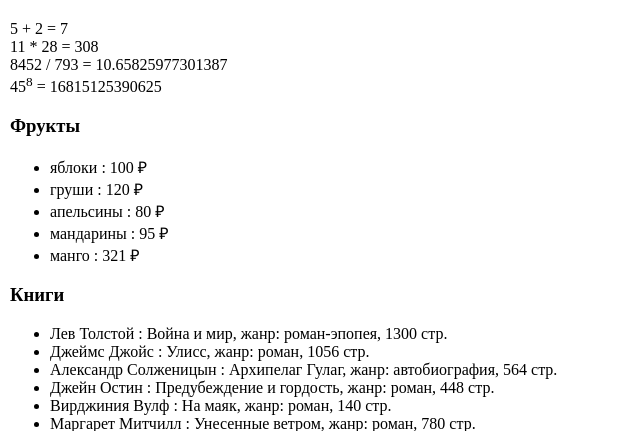
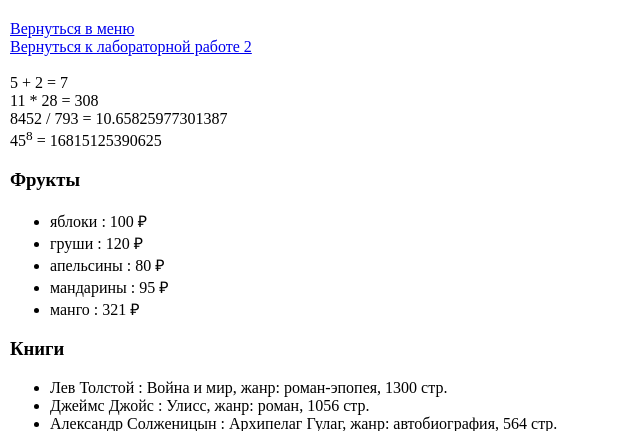
Before and after one commit to provorova/DashaLena2, a Flask app: page /lab2/example in a window 1280 px wide. Shown: the part 58-489 px from the top of the page, without its empty margins (0-640 px from the left). Run offline with Flask 3, Linux system fonts and the light colour scheme.

Commit message:
Добавлены ссылки

```diff
--- a/app.py
+++ b/app.py
@@ -25,6 +25,7 @@ def menu():
 
         <ul>
             <li><a href="/lab1">Лабораторная работа 1</a></li>
+            <li><a href="/lab2">Лабораторная работа 2</a></li>
         </ul>
 
         <footer>
--- a/templates/base.html
+++ b/templates/base.html
@@ -12,6 +12,7 @@
     </header>
 
     <main>
+        <a href="/menu">Вернуться в меню</a><br>
         {% block main %}{% endblock %}
     </main>
 
--- a/templates/example.html
+++ b/templates/example.html
@@ -19,6 +19,8 @@
     </header>
 
     <main>
+        <a href="/menu">Вернуться в меню</a><br>
+        <a href="/lab2">Вернуться к лабораторной работе 2</a><br><br>
         5 + 2 = {{ 5 + 2 }}<br>
         11 * 28 = {{ 11 * 28 }}<br>
         8452 / 793 = {{ 8452 / 793 }}<br>
--- a/templates/flowers.html
+++ b/templates/flowers.html
@@ -3,6 +3,7 @@
 {% block lab %}Лабораторная работа 2{% endblock %}
 
 {% block main %}
+    <a href="/lab2">Вернуться к лабораторной работе 2</a>
     <h1>Комнатные растения и цветы</h1>
     <h2 style="font-style: italic;">Хамедорея Бридбл</h2>
 
```
